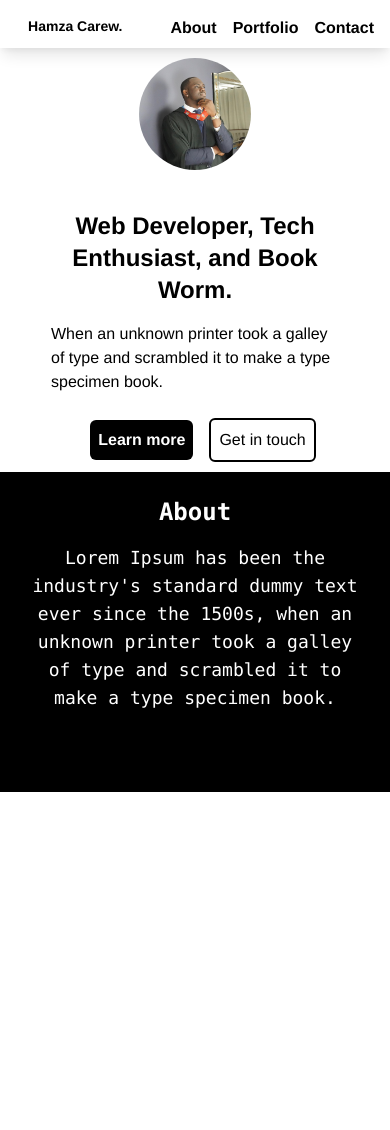
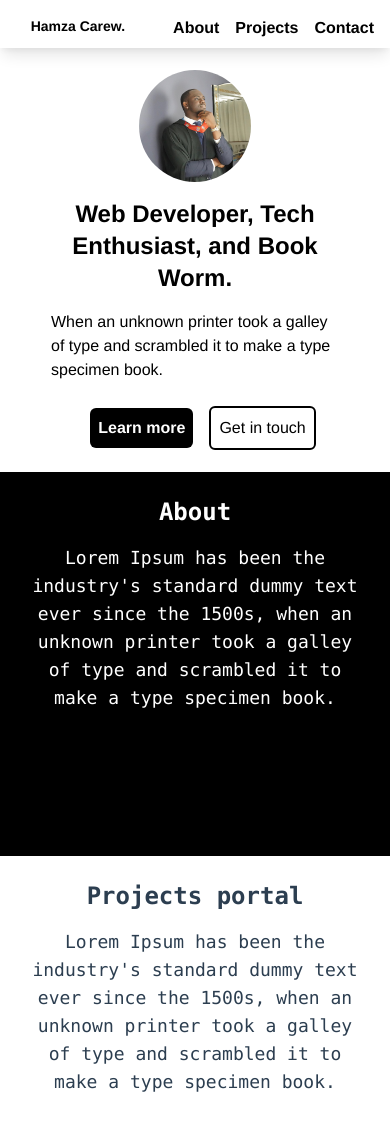
Before and after one commit to 6ixBit/hamza-website, a Vue app: page / in a window 390 px wide. Shown: the top 1130 px of the page. Before the commit the page ends 844 px from the top, so only its background shows below. Built offline with nearby package versions, Linux system fonts and the light colour scheme.

Commit message:
Added hover underline for navbar, added base for projects section

```diff
--- a/src/components/Home.vue
+++ b/src/components/Home.vue
@@ -1,9 +1,5 @@
 <template>
   <NavBar />
-<!--
-  <p class="font-mono">
-   The quick brown fox jumps over the lazy dog.
-  </p> -->
 
 </template>
 
--- a/src/components/NavBar.vue
+++ b/src/components/NavBar.vue
@@ -1,10 +1,10 @@
 <template>
   <nav class="navBar">
     <span class="nav_items">
-      <a class="nav_title">Hamza Carew.</a>
-      <a> About </a>
-      <a> Portfolio </a>
-      <a>Contact </a>
+      <p class="nav_title">Hamza Carew.</p>
+      <a href="#about"> About </a>
+      <a href="#projects"> Projects </a>
+      <a href="#contact">Contact </a>
     </span>
   </nav>
 
@@ -27,7 +27,7 @@
        <img class="inner_img" src="/hamza.jpeg" alt="Icon of hamza">
   </div>
 
-  <div class="about_section">
+  <div class="about_section" id="about">
       <h2 class="about_title">About</h2>
 
       <p class="about_text">
@@ -36,6 +36,21 @@
           type and scrambled it to make a type specimen book.
       </p>
   </div>
+
+    <div class="projects_section" id="projects">
+        <h2 class="projects_title">Projects portal</h2>
+
+        <p class="projects_intro">
+            Lorem Ipsum has been the industry's standard dummy text ever since the 1500s,
+            when an unknown printer took a galley of
+            type and scrambled it to make a type specimen book.
+        </p>
+
+        <!-- Add container of cards, each card represents a project currently up. -->
+    </div>
+
+
+
 </template>
 
 <script>
@@ -47,12 +62,25 @@ export default {
 <style scoped>
 
 /*
-- reduce size of title on mobile
+- make column and set z index ontop of about section
+- add white background for third section of page
+- add github, linkedin and email svg underneath avatar.
+- add svg icons as stack in about section.
+
+- forgot that I stupidly coded the entire frontend webpage in one component, lmao.
 
 */
 
+html {
+  scroll-behavior: smooth;
+}
+
+a:hover {
+    text-decoration: underline;
+}
+
 .inner_img {
-    @apply rounded-full lg:h-56 lg:w-56 h-28 w-28 md:h-48 md:w-48  mt-10 md:mt-6 md:mr-24 order-first md:order-last lg:mr-32;
+    @apply rounded-full lg:h-56 lg:w-56 h-28 w-28 md:h-48 md:w-48 mt-10 md:mt-6 md:mr-24 order-first md:order-last lg:mr-32;
 }
 
 .learnMoreButton {
@@ -64,7 +92,7 @@ export default {
 }
 
 .description {
-    @apply mt-10 w-72;
+    @apply mt-4 md:mt-10 w-72;
 }
 
 .description_title {
@@ -80,7 +108,7 @@ export default {
 }
 
 .navBar {
-  @apply h-12 shadow-lg text-black;
+  @apply h-12 shadow-lg text-black sticky;
 }
 
 .nav_items {
@@ -100,7 +128,7 @@ export default {
 }
 
 .about_section {
-    @apply bg-black h-80 text-white py-6 mt-10;
+    @apply bg-black h-96 md:h-80  text-white py-6 mt-10;
 }
 
 .about_title {
@@ -111,4 +139,16 @@ export default {
     @apply font-mono break-words text-lg py-4 px-6 lg:px-72 text-center;
 }
 
+.projects_section {
+    @apply h-96 md:h-80 py-6;
+}
+
+.projects_title {
+    @apply font-mono text-2xl font-bold;
+}
+
+.projects_intro {
+    @apply font-mono break-words text-lg py-4 px-6 lg:px-72;
+}
+
 </style>
```
